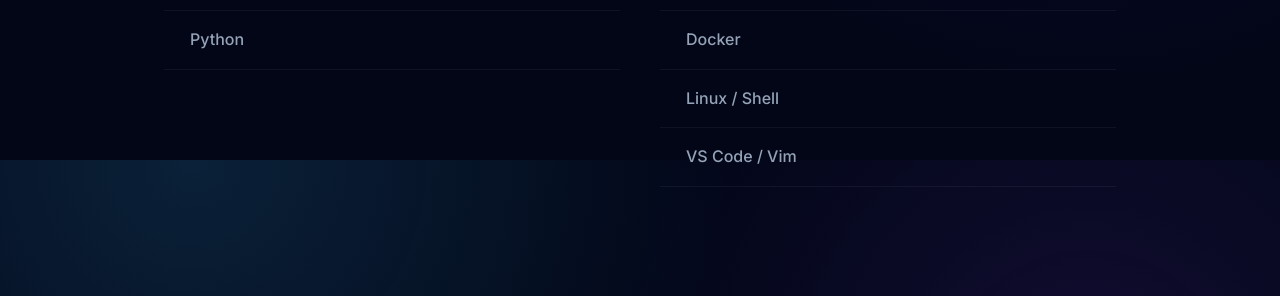
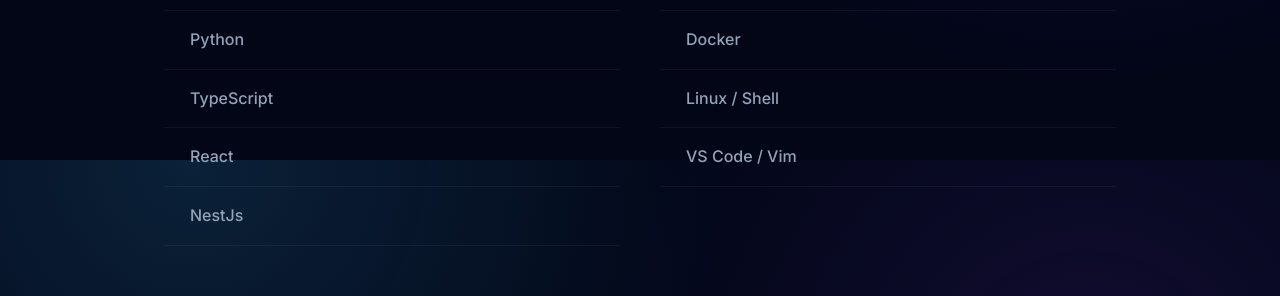
Before and after one commit to nasdhn/nasdhn.github.io, a plain HTML site: page index.html in a window 1280 px wide. Shown: the part 3040-3336 px from the top of the page. Drawn offline with Linux system fonts and the light colour scheme.

Commit message:
add languages

```diff
--- a/index.html
+++ b/index.html
@@ -148,6 +148,9 @@
                     <ul class="skill-list">
                         <li>C / C++</li>
                         <li>Python</li>
+                        <li>TypeScript</li>
+                        <li>React</li>
+                        <li>NestJs</li>
                     </ul>
                 </div>
                 <div class="skill-category reveal reveal-delay-1">
```
Also changed, not shown: 2 other files.
